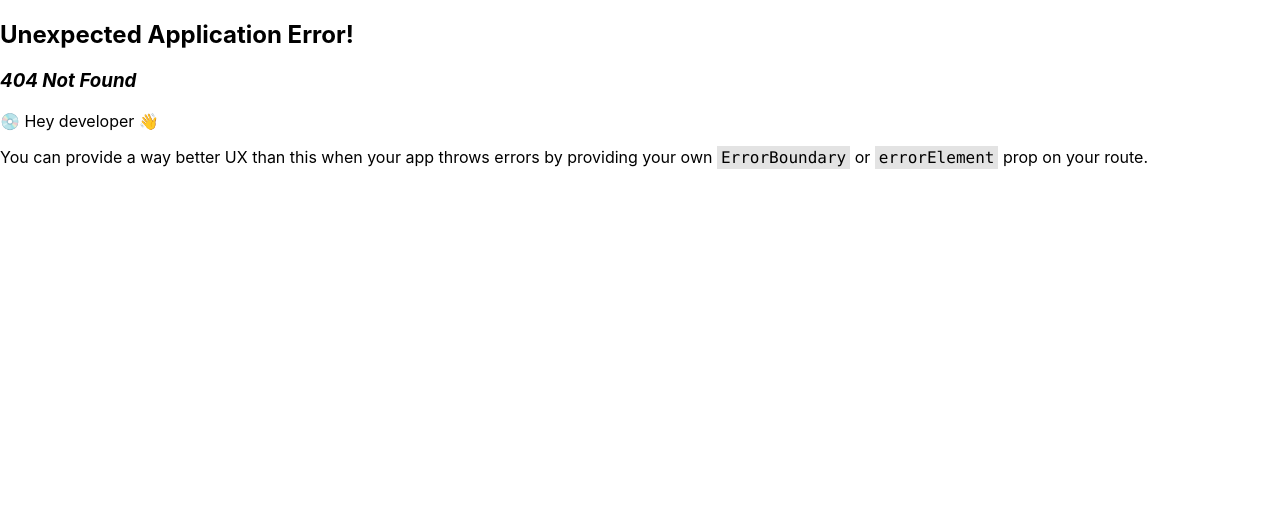
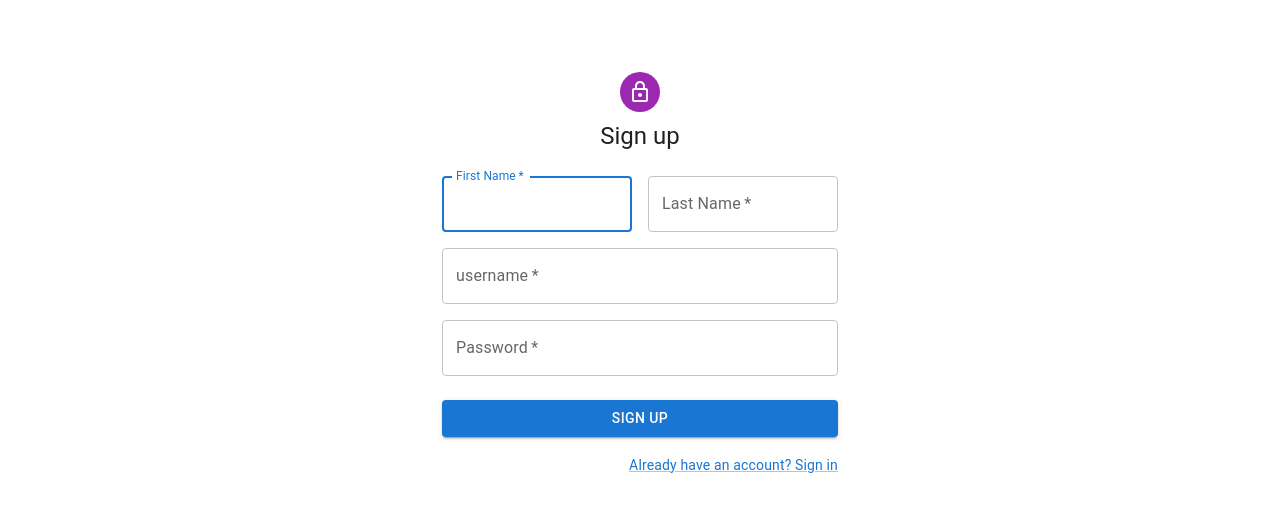
Before and after one commit to supanutjarukulgowit/google_search_web_app, a React (Create React App) app: page /signUp in a window 1280 px wide. Before the commit this address had no page. Shown: the top 512 px of the page. Built offline with nearby package versions, Linux system fonts and the light colour scheme.

Commit message:
create sign up page and handle error

```diff
--- a/package.json
+++ b/package.json
@@ -15,6 +15,8 @@
     "react-dom": "^18.2.0",
     "react-router-dom": "^6.4.3",
     "react-scripts": "5.0.1",
+    "sweetalert2": "^11.6.10",
+    "sweetalert2-react-content": "^5.0.7",
     "web-vitals": "^2.1.4"
   },
   "scripts": {
--- a/src/index.js
+++ b/src/index.js
@@ -1,6 +1,6 @@
 import React from "react";
 import ReactDOM from "react-dom/client";
-import {SignIn, Keyword} from './pages';
+import {SignIn, Keyword, SignUp} from './pages';
 import {
   createBrowserRouter,
   RouterProvider,
@@ -21,6 +21,10 @@ const router = createBrowserRouter([
     path: "/keywords",
     element: <Keyword/>,
   },
+  {
+    path: "/signUp",
+    element: <SignUp/>,
+  },
 ]);
 
 ReactDOM.createRoot(document.getElementById("root")).render(
--- a/src/pages/Keyword/KeywordList.js
+++ b/src/pages/Keyword/KeywordList.js
@@ -17,23 +17,10 @@ import Link from '@mui/material/Link';
 import MenuIcon from '@mui/icons-material/Menu';
 import ChevronLeftIcon from '@mui/icons-material/ChevronLeft';
 import NotificationsIcon from '@mui/icons-material/Notifications';
-// import { mainListItems, secondaryListItems } from './listItems';
-// import Chart from './Chart';
-// import Deposits from './Deposits';
-// import Orders from './Orders';
-
-function Copyright(props) {
-  return (
-    <Typography variant="body2" color="text.secondary" align="center" {...props}>
-      {'Copyright © '}
-      <Link color="inherit" href="https://mui.com/">
-        Your Website
-      </Link>{' '}
-      {new Date().getFullYear()}
-      {'.'}
-    </Typography>
-  );
-}
+import { useState, useEffect } from 'react';
+import { useLocation, useNavigate } from "react-router-dom";
+import Swal from 'sweetalert2'
+import withReactContent from 'sweetalert2-react-content'
 
 const drawerWidth = 240;
 
@@ -84,10 +71,45 @@ const Drawer = styled(MuiDrawer, { shouldForwardProp: (prop) => prop !== 'open'
 const mdTheme = createTheme();
 
 const KeywordList = () => {
+  const [isLoaded, setIsLoaded] = useState(false);
   const [open, setOpen] = React.useState(true);
+  const {state} = useLocation();
+  const mySwal = withReactContent(Swal)
+  const navigate = useNavigate()
+  let userId = ""
+  if (state) {
+    userId = state.userId? state.userId:"";
+  }
   const toggleDrawer = () => {
     setOpen(!open);
   };
+
+  useEffect(() => {
+    const token = localStorage.getItem('g_search_token')
+    if(token === "" || userId === ""){
+      mySwal.fire({
+        icon: 'error',
+        title: 'Invalid Token',
+      }).then(() => {
+        navigate('/')
+      })
+    }else{
+      var myHeaders = new Headers();
+      myHeaders.append("user_id", userId);
+      myHeaders.append("Authorization", "Bearer "+token);
+
+      var requestOptions = {
+        method: 'GET',
+        headers: myHeaders,
+        redirect: 'follow'
+      };
+
+      fetch("http://localhost:8081/api/keywords/list", requestOptions)
+        .then(response => response.json())
+        .then(result => console.log(result))
+        .catch(error => console.log('error', error));
+    }
+  }, [])
 
   return (
     <ThemeProvider theme={mdTheme}>
@@ -195,7 +217,6 @@ const KeywordList = () => {
                 </Paper>
               </Grid>
             </Grid>
-            <Copyright sx={{ pt: 4 }} />
           </Container>
         </Box>
       </Box>
--- a/src/pages/SignIn/SignIn.js
+++ b/src/pages/SignIn/SignIn.js
@@ -13,53 +13,61 @@ import LockOutlinedIcon from '@mui/icons-material/LockOutlined';
 import Typography from '@mui/material/Typography';
 import { createTheme, ThemeProvider } from '@mui/material/styles';
 import axios from "axios";
-
-
-function Copyright(props) {
-  return (
-    <Typography variant="body2" color="text.secondary" align="center" {...props}>
-      {'Copyright © '}
-      <Link color="inherit" href="https://mui.com/">
-        Your Website
-      </Link>{' '}
-      {new Date().getFullYear()}
-      {'.'}
-    </Typography>
-  );
-}
-
+import Swal from 'sweetalert2'
+import withReactContent from 'sweetalert2-react-content'
+import { useNavigate } from 'react-router-dom';
+import { useEffect } from 'react';
 const theme = createTheme();
 
 
+
 const SignInSide = () => {
-  const [post, setPost] = React.useState(null);
-
+  const navigate = useNavigate()
+  const [inputs, setInputs] = React.useState({})
+  const mySwal = withReactContent(Swal)
+  const handleChange = (event) => {
+    const name = event.target.name
+    const value = event.target.value
+    setInputs(values => ({...values, [name]:value}))
+  }
   const handleSubmit = (event) => {
     event.preventDefault();
-    const data = new FormData(event.currentTarget);
-    // console.log({
-    //   email: data.get('username'),
-    //   password: data.get('password'),
-    // });
     axios
     .post('http://localhost:8080/api/auth/signIn', {
-      username: data.get('username'),
-      password: data.get('password')
+      username: inputs.username,
+      password: inputs.password
     })
-    .then((response) => {
-      // console.log(response)
-      if(response.error){
-        console.log(response.error)
-      }else{
-        setPost(response.data);
-      }
-
+    .then(response => {
+      localStorage.setItem('g_search_token', response.data.data.token)
+      navigate('/keywords', {
+        state: {
+          userId: response.data.data.user_id,
+        }
+      })
     })
     .catch(error => {
-        console.log(error);
-        console.log(error.response.data);
+      if(error.response){
+        mySwal.fire({
+          icon: 'error',
+          title: error.response.data.error.code,
+          text: error.response.data.error.messageToUser,
+        })
+      }else if(error.request){
+        console.log(error.request);
+      }else {
+        console.log('Error', error.message);
+        mySwal.fire({
+          icon: 'error',
+          title: 'ERR_500',
+          text: error.message,
+        })
+      }
     });
   };
+
+  useEffect(() => {
+    localStorage.removeItem('g_search_token');
+  }, [])
 
   return (
     <ThemeProvider theme={theme}>
@@ -105,6 +113,7 @@ const SignInSide = () => {
                 name="username"
                 autoComplete="username"
                 autoFocus
+                onChange={handleChange}
               />
               <TextField
                 margin="normal"
@@ -114,6 +123,7 @@ const SignInSide = () => {
                 label="Password"
                 type="password"
                 id="password"
+                onChange={handleChange}
                 autoComplete="current-password"
               />
               <FormControlLabel
@@ -129,18 +139,12 @@ const SignInSide = () => {
                 Sign In
               </Button>
               <Grid container>
-                <Grid item xs>
-                  <Link href="#" variant="body2">
-                    Forgot password?
-                  </Link>
-                </Grid>
                 <Grid item>
-                  <Link href="#" variant="body2">
+                  <Link href="/signUp" variant="body2">
                     {"Don't have an account? Sign Up"}
                   </Link>
                 </Grid>
               </Grid>
-              <Copyright sx={{ mt: 5 }} />
             </Box>
           </Box>
         </Grid>
--- /dev/null
+++ b/src/pages/SignUp/SignUp.js
@@ -0,0 +1,179 @@
+import { useState } from 'react';
+import Swal from 'sweetalert2'
+import withReactContent from 'sweetalert2-react-content'
+import axios from "axios";
+import _ from 'lodash';
+import { useNavigate } from 'react-router-dom';
+import Avatar from '@mui/material/Avatar';
+import Button from '@mui/material/Button';
+import CssBaseline from '@mui/material/CssBaseline';
+import TextField from '@mui/material/TextField';
+import FormControlLabel from '@mui/material/FormControlLabel';
+import Checkbox from '@mui/material/Checkbox';
+import Link from '@mui/material/Link';
+import Grid from '@mui/material/Grid';
+import Box from '@mui/material/Box';
+import LockOutlinedIcon from '@mui/icons-material/LockOutlined';
+import Typography from '@mui/material/Typography';
+import Container from '@mui/material/Container';
+import { createTheme, ThemeProvider } from '@mui/material/styles';
+
+function SignUp() {
+  const mySwal = withReactContent(Swal)
+  const [inputs, setInputs] = useState({});
+  const navigate = useNavigate()
+  const api = axios.create({
+    headers: {
+      Accept: 'application/json',
+      'Content-Type': 'application/json',
+    },
+    timeout: 15000
+  })
+  const handleChange = (event) => {
+    const name = event.target.name;
+    const value = event.target.value;
+    setInputs(values => ({...values, [name]: value}))
+  }
+
+  const handleSubmit = (event) => {
+    event.preventDefault();
+    let request = {
+      username: inputs.username,
+      password: inputs.password,
+      first_name: inputs.fName,
+      last_name: inputs.lName
+    }
+    let options = {
+      method: 'POST',
+      url: 'http://localhost:8080/api/auth/signUp',
+      data: request
+    }
+      api
+      .request(options)
+      .then(() => {
+        mySwal.fire({
+          icon: 'success',
+          title: 'Sign up success',
+        }).then(() => {
+          navigate('/')
+        })
+      })
+      .catch((error) => {
+        const statusCodeResponse = error.response.status;
+        const bodyResponse = error.response.data;
+        if(statusCodeResponse === 400){
+          mySwal.fire({
+            icon: 'error',
+            title: bodyResponse.error.code,
+            text: bodyResponse.error.messageToUser,
+          })
+        }else if(statusCodeResponse === 404){
+          mySwal.fire({
+            icon: 'error',
+            title: 'ERROR_404',
+            text: 'page not found',
+          })
+        }else{
+          mySwal.fire({
+            icon: 'error',
+            title: 'ERROR_500',
+            text: 'server error',
+          })
+        }
+      })
+  }
+  return (
+    <div>
+    <Container component="main" maxWidth="xs">
+        <CssBaseline />
+        <Box
+          sx={{
+            marginTop: 8,
+            display: 'flex',
+            flexDirection: 'column',
+            alignItems: 'center',
+          }}
+        >
+          <Avatar sx={{ m: 1, bgcolor: 'secondary.main' }}>
+            <LockOutlinedIcon />
+          </Avatar>
+          <Typography component="h1" variant="h5">
+            Sign up
+          </Typography>
+          <Box component="form" noValidate onSubmit={handleSubmit} sx={{ mt: 3 }}>
+            <Grid container spacing={2}>
+              <Grid item xs={12} sm={6}>
+                <TextField
+                  name="fName"
+                  required
+                  fullWidth
+                  id="fName"
+                  label="First Name"
+                  autoFocus
+                  value={inputs.fName || ""}
+                  autoComplete="off"
+                  onChange={handleChange}
+                />
+              </Grid>
+              <Grid item xs={12} sm={6}>
+                <TextField
+                  required
+                  fullWidth
+                  id="lName"
+                  label="Last Name"
+                  name="lName"
+                  value={inputs.lName || ""}
+                  autoComplete="off"
+                  onChange={handleChange}
+                />
+              </Grid>
+              <Grid item xs={12}>
+                <TextField
+                  required
+                  fullWidth
+                  id="username"
+                  label="username"
+                  type="text"
+                  name="username"
+                  value={inputs.username || ""}
+                  autoComplete="new-password"
+                  onChange={handleChange}
+                />
+              </Grid>
+              <Grid item xs={12}>
+                <TextField
+                  required
+                  fullWidth
+                  name="password"
+                  label="Password"
+                  type="password"
+                  id="password"
+                  value={inputs.password || ""}
+                  autoComplete="new-password"
+                  onChange={handleChange}
+                />
+              </Grid>
+            </Grid>
+            <Button
+              type="submit"
+              fullWidth
+              variant="contained"
+              sx={{ mt: 3, mb: 2 }}
+            >
+              Sign Up
+            </Button>
+            <Grid container justifyContent="flex-end">
+              <Grid item>
+                <Link href="/signIn" variant="body2">
+                  Already have an account? Sign in
+                </Link>
+              </Grid>
+            </Grid>
+          </Box>
+        </Box>
+      </Container>
+  </div>
+  )
+}
+
+export default SignUp
--- /dev/null
+++ b/src/pages/SignUp/index.js
@@ -0,0 +1 @@
+export {default as SignUp } from './SignUp'
--- a/src/pages/index.js
+++ b/src/pages/index.js
@@ -1,2 +1,3 @@
 export * from './SignIn';
 export * from './Keyword';
+export * from './SignUp';
```
Also changed, not shown: 1 other file (tests, documents, lock files or other folders).
